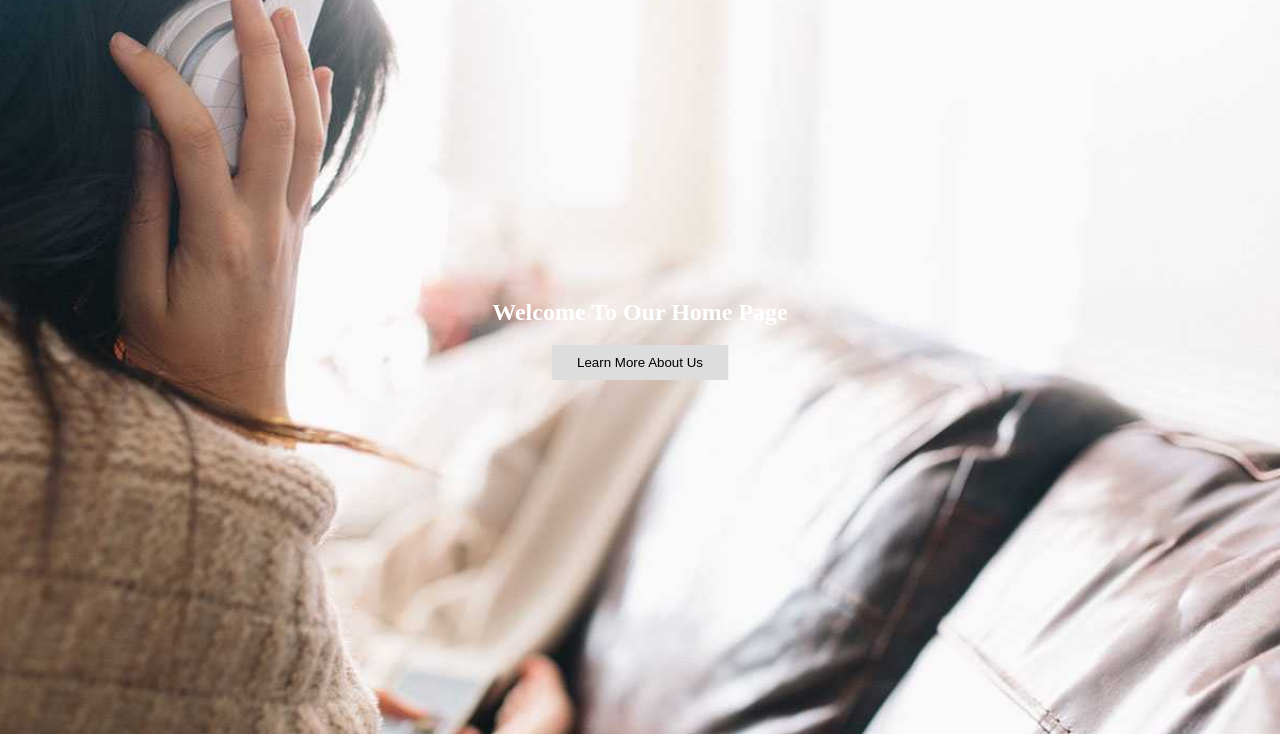
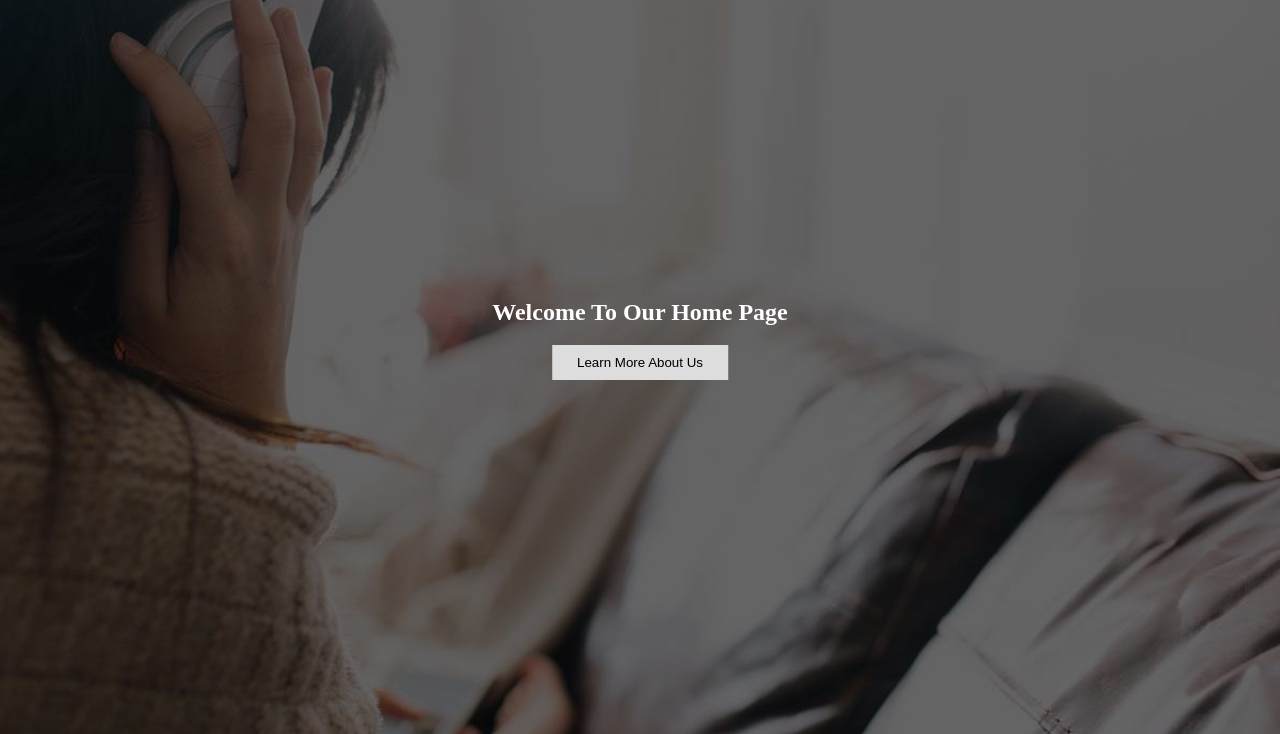
Before and after one commit to nsher888/html-css-project, a plain HTML site: page index.html in a window 1280 px wide. Shown: the part 63-797 px from the top of the page. Drawn offline with Linux system fonts and the light colour scheme.

Commit message:
hero img overlay

```diff
--- a/css/main.css
+++ b/css/main.css
@@ -122,6 +122,20 @@ nav .icon-burger .line {
     position: relative;
 }
 
+.hero-overlay {
+    position: absolute;
+    height: 100%;
+    width: 100%;
+    top: 0;
+    left: 0;
+    background: rgb(0, 0, 0, 0.6);
+    color: white;
+    display: flex;
+    align-items: center;
+    justify-content: center;
+    flex-direction: column;
+}
+
 .hero-text {
     text-align: center;
     position: absolute;
--- a/index.html
+++ b/index.html
@@ -32,9 +32,11 @@
             </nav>
         </header>
         <section class="hero-image">
-            <div class="hero-text">
-                <h1 class="hero-maint">Welcome To Our Home Page</h1>
-                <button>Learn More About Us</button>
+            <div class="hero-overlay">
+                <div class="hero-text">
+                    <h1 class="hero-maint">Welcome To Our Home Page</h1>
+                    <button>Learn More About Us</button>
+                </div>
             </div>
         </section>
         <section class="services">
```
